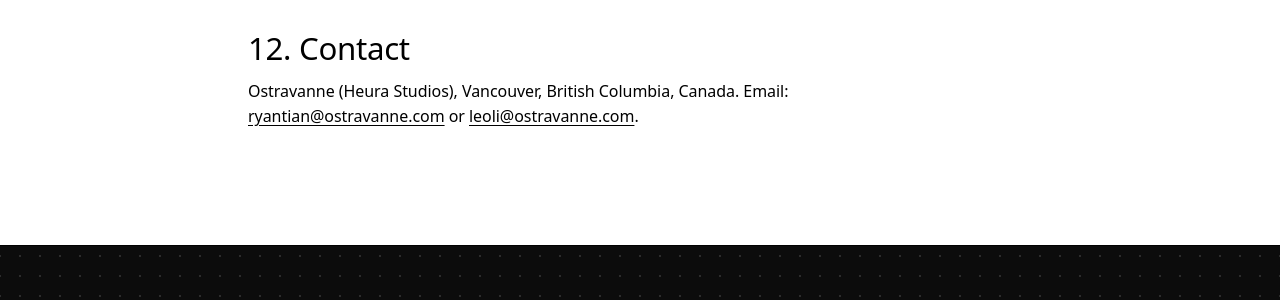
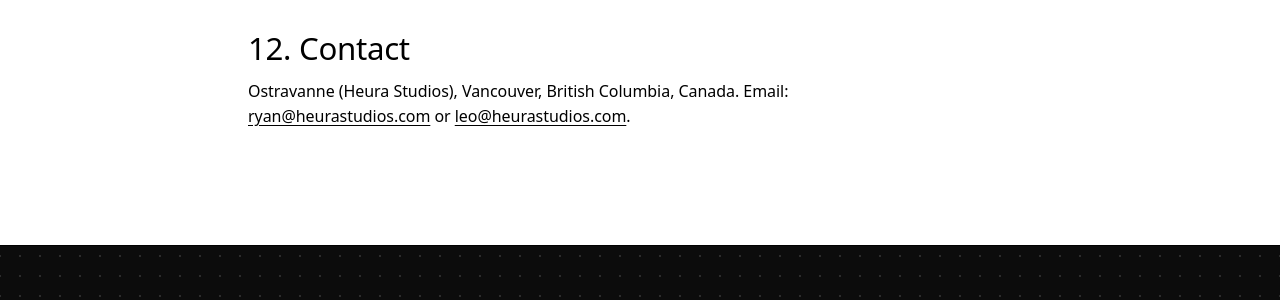
Before and after one commit to pooo000/heurastudios-site, a Jekyll site: the page built from terms/index.html, in a window 1280 px wide and 900 px high, scrolled down 3656 px. Shown: the part 183-483 px from the top of the window. Built offline with Jekyll 4.4.1, drawn with Linux system fonts in a browser that asks for light colours; some web fonts are replaced; some of the changed text lies outside the part shown.

Commit message:
Terms: Ryan and Leo at heurastudios.com

```diff
--- a/terms/index.html
+++ b/terms/index.html
@@ -25,7 +25,7 @@ css: [/legal.css]
       <ul>
         <li>You must be 18 or older and use the Services for your business or organization.</li>
         <li>Give accurate account information, use an email address that is yours, and keep one account per person.</li>
-        <li>Keep your login credentials confidential. You are responsible for activity under your account; change your password, log out your other devices and tell us right away at <a href="mailto:ryantian@ostravanne.com">ryantian@ostravanne.com</a> if you suspect unauthorized access.</li>
+        <li>Keep your login credentials confidential. You are responsible for activity under your account; change your password, log out your other devices and tell us right away at <a href="mailto:ryan@heurastudios.com">ryan@heurastudios.com</a> if you suspect unauthorized access.</li>
         <li>We may require multi-factor authentication and may suspend accounts that show signs of compromise.</li>
       </ul>
     </section>
@@ -55,7 +55,7 @@ css: [/legal.css]
         <li>extract our model weights, reverse engineer the Services, or use them to build a competing model, except as the law allows;</li>
         <li>resell the Services without our written permission.</li>
       </ul>
-      <p>If you believe something on the Services infringes your copyright, email <a href="mailto:ryantian@ostravanne.com">ryantian@ostravanne.com</a> with the work, where it appears and your contact details, and we will look into it promptly.</p>
+      <p>If you believe something on the Services infringes your copyright, email <a href="mailto:ryan@heurastudios.com">ryan@heurastudios.com</a> with the work, where it appears and your contact details, and we will look into it promptly.</p>
     </section>
 
     <section aria-labelledby="beta">
@@ -95,7 +95,7 @@ css: [/legal.css]
 
     <section aria-labelledby="contact">
       <h2 id="contact">12. Contact</h2>
-      <p>Ostravanne (Heura Studios), Vancouver, British Columbia, Canada. Email: <a href="mailto:ryantian@ostravanne.com">ryantian@ostravanne.com</a> or <a href="mailto:leoli@ostravanne.com">leoli@ostravanne.com</a>.</p>
+      <p>Ostravanne (Heura Studios), Vancouver, British Columbia, Canada. Email: <a href="mailto:ryan@heurastudios.com">ryan@heurastudios.com</a> or <a href="mailto:leo@heurastudios.com">leo@heurastudios.com</a>.</p>
     </section>
   </article>
   </div>
```
